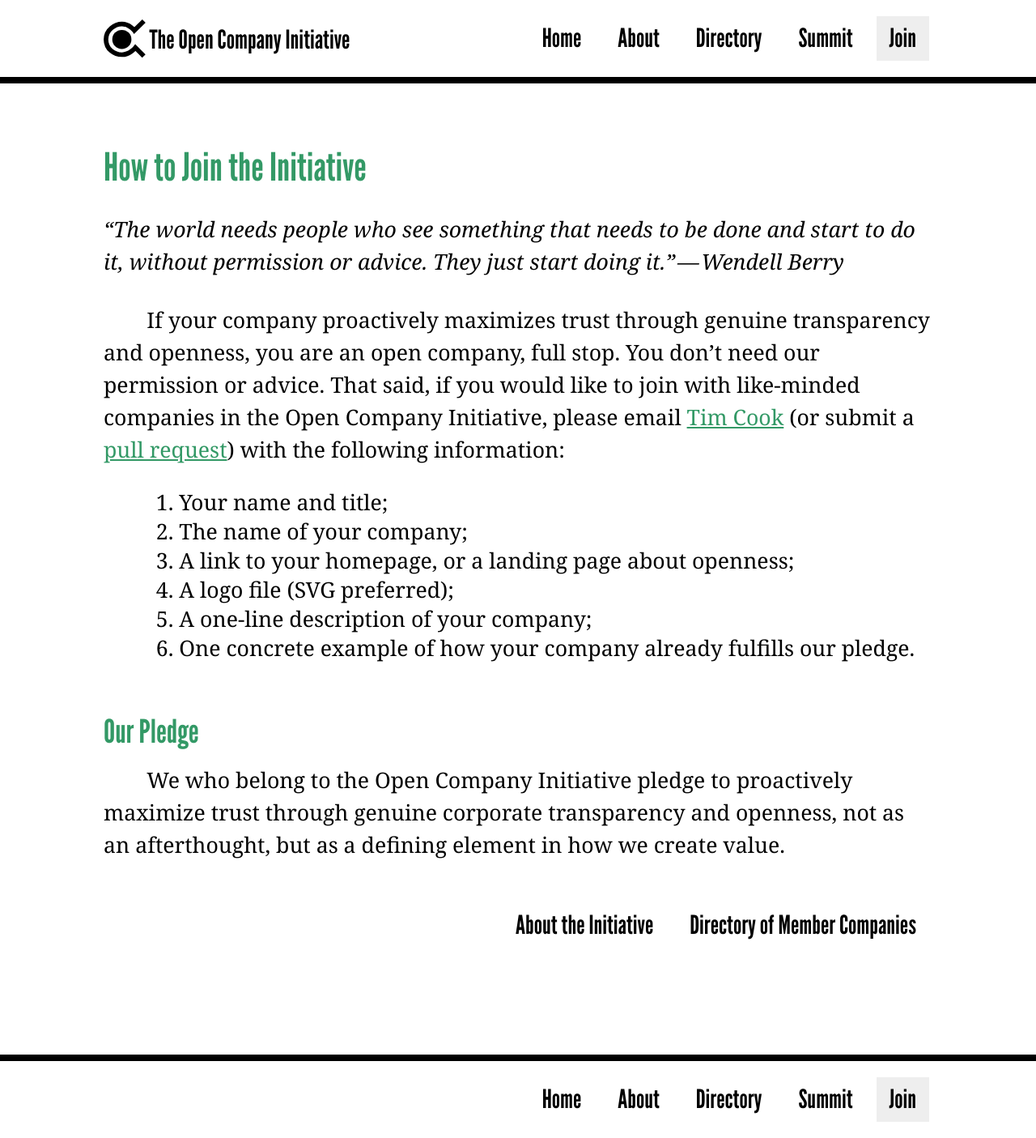
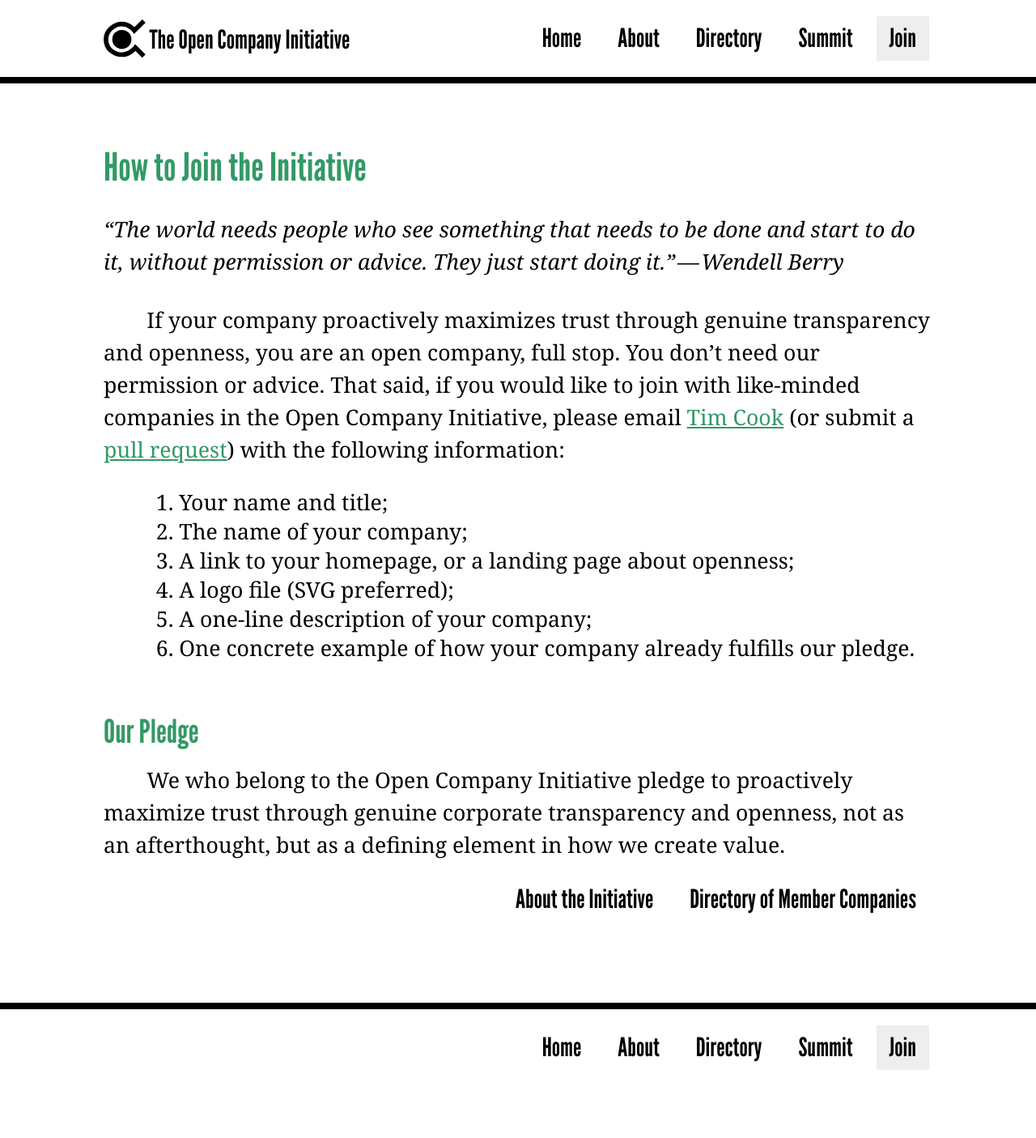
Before and after one commit to opencompany/www.opencompany.org, a Jekyll site: the page built from join/index.md, in a window 1280 px wide. Shown: the whole page at 81% size. Built offline with Jekyll 4.4.1, drawn with Linux system fonts in a browser that asks for light colours; Markdown is read by kramdown in place of the engine named in the settings; after the commit the page ends 1341 px from its top, so only the background shows below that.

Commit message:
Fix nav markup on other pages

```diff
--- a/index.html
+++ b/index.html
@@ -13,9 +13,9 @@
         corporate transparency and openness
 
 
-        <div class="nav">
-            <a href="/about/">About the Initiative</a>
-        </div>
+        <ul class="nav">
+            <li><a href="/about/">About the Initiative</a></li>
+        </ul>
 
     </div>
 </div>
--- a/join/index.md
+++ b/join/index.md
@@ -30,9 +30,7 @@
 
 {% include pledge.md %}
 
-<div class="next-steps nav">
-    <ul>
-        <li><a href="/about/">About the Initiative</a></li>
-        <li><a href="/directory/">Directory of Member Companies</a></li>
-    </ul>
-</div>
+<ul class="next-steps nav">
+    <li><a href="/about/">About the Initiative</a></li>
+    <li><a href="/directory/">Directory of Member Companies</a></li>
+</ul>
```
Also changed, not shown: directory/index.md (+4 -4 lines).
